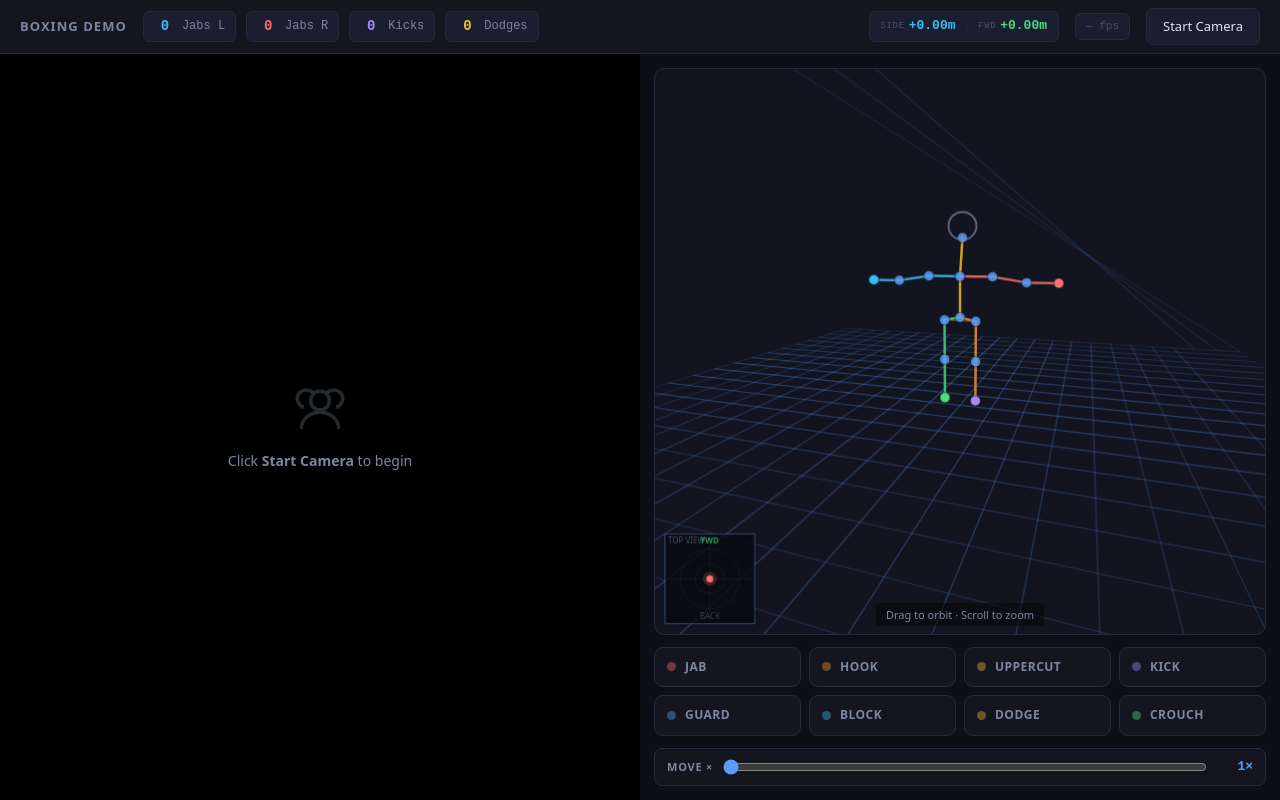
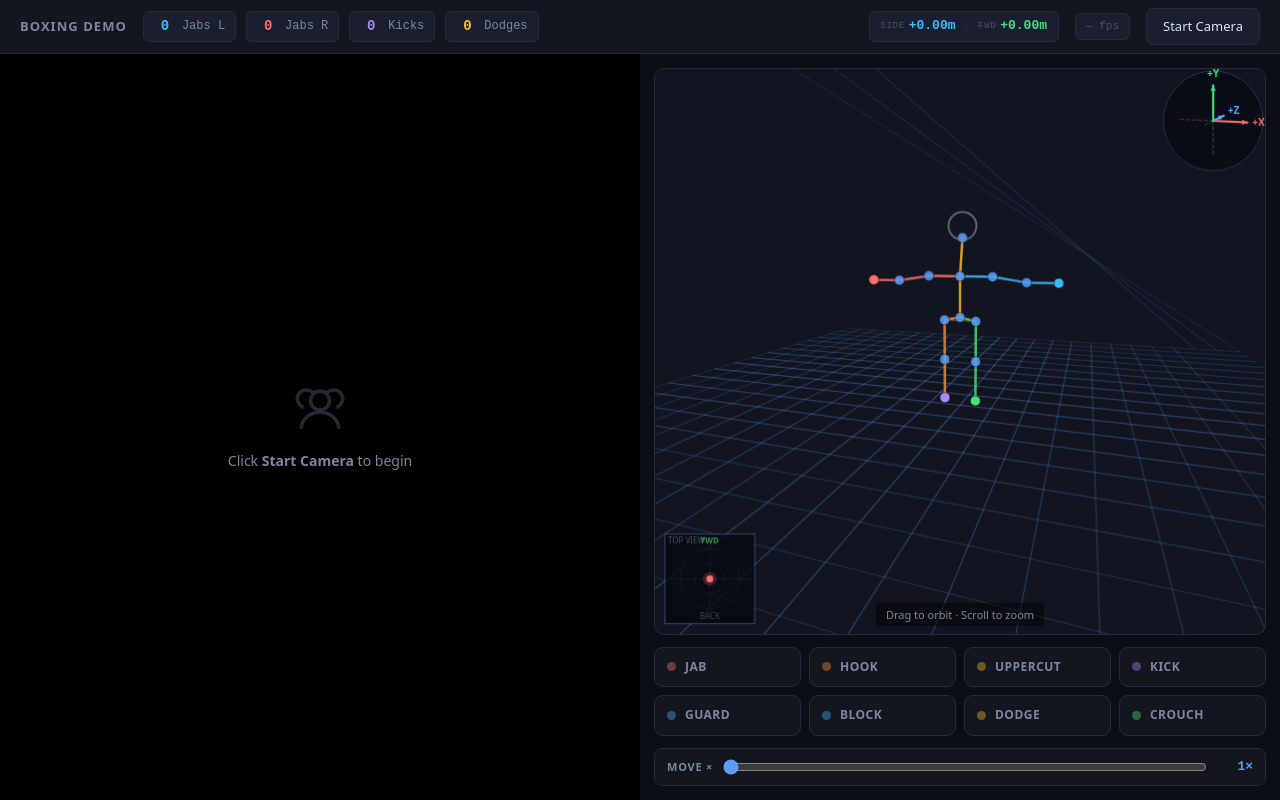
Before and after one commit to patcharaponjantana/Work, a website: page boxing_demo/boxing.html in a window 1280 px wide. Drawn offline with Linux system fonts and the light colour scheme.

Commit message:
add axis to UI

```diff
--- a/boxing_demo/boxing.html
+++ b/boxing_demo/boxing.html
@@ -345,7 +345,7 @@ html,body{height:100%;background:var(--bg);color:var(--text);font-family:var(--f
     pos[PELVIS_IDX] = { x: 0, y: 0, z: 0 };
     if (worldLm[11] && worldLm[12]) {
       pos[MID_SHOULDER_IDX] = {
-        x:  (worldLm[11].x + worldLm[12].x) * 0.5,
+        x: -((worldLm[11].x + worldLm[12].x) * 0.5),  // negate X to mirror (match selfie camera)
         y: -((worldLm[11].y + worldLm[12].y) * 0.5),
         z: -((worldLm[11].z + worldLm[12].z) * 0.5),
       };
@@ -353,7 +353,7 @@ html,body{height:100%;background:var(--bg);color:var(--text);font-family:var(--f
     [0, 11, 12, 13, 14, 15, 16, 23, 24, 25, 26, 27, 28].forEach(i => {
       const p = worldLm[i];
       if (!p) return;
-      pos[i] = { x: p.x, y: -p.y, z: -p.z };
+      pos[i] = { x: -p.x, y: -p.y, z: -p.z };  // negate X to mirror (match selfie camera)
     });
     return pos;
   }
@@ -488,6 +488,89 @@ html,body{height:100%;background:var(--bg);color:var(--text);font-family:var(--f
     const moving = Math.abs(side) > 0.05 || Math.abs(fwd) > 0.05;
     const chip = document.getElementById('pos-chip');
     if (chip) chip.style.opacity = moving ? '1' : '0.45';
+  }
+
+  // ── XYZ axis gizmo (top-right corner of the 3D canvas) ──────────────────
+  function drawAxisGizmo(ctx, W, H) {
+    const CX  = W - 52;   // gizmo centre X (top-right)
+    const CY  = 52;       // gizmo centre Y
+    const LEN = 36;       // arm length px
+    const ct = Math.cos(camTheta), st = Math.sin(camTheta);
+    const cp = Math.cos(camPhi),   sp = Math.sin(camPhi);
+
+    // Orthographic projection of a unit direction vector (no perspective)
+    function projDir(dx, dy, dz) {
+      const rx =  dx * ct + dz * st;
+      const rz = -dx * st + dz * ct;
+      const ry =  dy * cp - rz * sp;
+      return { sx: CX + rx * LEN, sy: CY - ry * LEN };
+    }
+
+    // Background disc
+    ctx.save();
+    ctx.beginPath();
+    ctx.arc(CX, CY, LEN + 14, 0, 2 * Math.PI);
+    ctx.fillStyle = 'rgba(8,10,18,0.70)';
+    ctx.fill();
+    ctx.strokeStyle = 'rgba(91,156,246,0.25)';
+    ctx.lineWidth = 1;
+    ctx.stroke();
+
+    const axes = [
+      { d: [ 1, 0, 0], neg: [-1, 0, 0], color: '#f87171', label: '+X', negLabel: '-X' },
+      { d: [ 0, 1, 0], neg: [ 0,-1, 0], color: '#4ade80', label: '+Y', negLabel: '-Y' },
+      { d: [ 0, 0, 1], neg: [ 0, 0,-1], color: '#60a5fa', label: '+Z', negLabel: '-Z' },
+    ];
+
+    // Draw negative stubs first (behind)
+    axes.forEach(({ neg, color }) => {
+      const t = projDir(...neg);
+      ctx.strokeStyle = color + '40';  // 25% opacity
+      ctx.lineWidth   = 1.5;
+      ctx.setLineDash([3, 3]);
+      ctx.beginPath();
+      ctx.moveTo(CX, CY);
+      ctx.lineTo(t.sx, t.sy);
+      ctx.stroke();
+    });
+    ctx.setLineDash([]);
+
+    // Sort axes back-to-front so forward axes draw on top
+    const sorted = axes
+      .map(a => ({ ...a, tip: projDir(...a.d), depth: projDir(...a.d).sy }))
+      .sort((a, b) => b.depth - a.depth);  // larger sy = further back, draw first
+
+    sorted.forEach(({ d, color, label, tip }) => {
+      const angle = Math.atan2(tip.sy - CY, tip.sx - CX);
+
+      // Shaft
+      ctx.strokeStyle = color;
+      ctx.lineWidth   = 2.2;
+      ctx.beginPath();
+      ctx.moveTo(CX, CY);
+      ctx.lineTo(tip.sx, tip.sy);
+      ctx.stroke();
+
+      // Arrowhead
+      const AR = 6;
+      ctx.fillStyle = color;
+      ctx.beginPath();
+      ctx.moveTo(tip.sx, tip.sy);
+      ctx.lineTo(tip.sx - AR * Math.cos(angle - 0.45), tip.sy - AR * Math.sin(angle - 0.45));
+      ctx.lineTo(tip.sx - AR * Math.cos(angle + 0.45), tip.sy - AR * Math.sin(angle + 0.45));
+      ctx.closePath();
+      ctx.fill();
+
+      // Label outside the arrowhead
+      const LOFF = 11;
+      ctx.fillStyle    = color;
+      ctx.font         = 'bold 10px system-ui,sans-serif';
+      ctx.textAlign    = 'center';
+      ctx.textBaseline = 'middle';
+      ctx.fillText(label, tip.sx + LOFF * Math.cos(angle), tip.sy + LOFF * Math.sin(angle));
+    });
+
+    ctx.restore();
   }
 
   // ── Top-down radar (inset on the 3D canvas) ───────────────────────────────
@@ -703,6 +786,9 @@ html,body{height:100%;background:var(--bg);color:var(--text);font-family:var(--f
 
     // Top-down position radar
     drawRadar(ctx, W, H);
+
+    // XYZ axis gizmo
+    drawAxisGizmo(ctx, W, H);
   }
 
   // ── Action cards UI ───────────────────────────────────────────────────────
```
